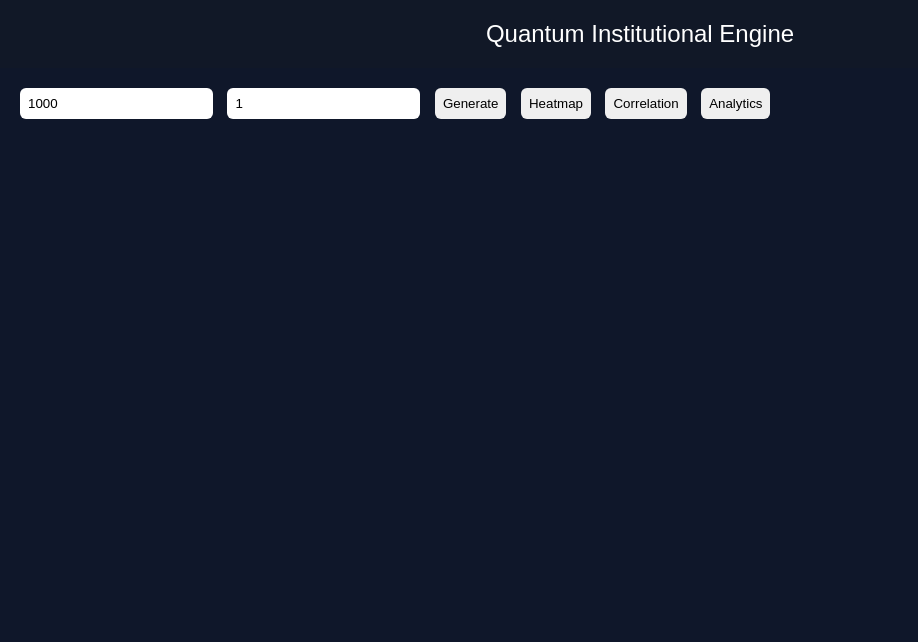
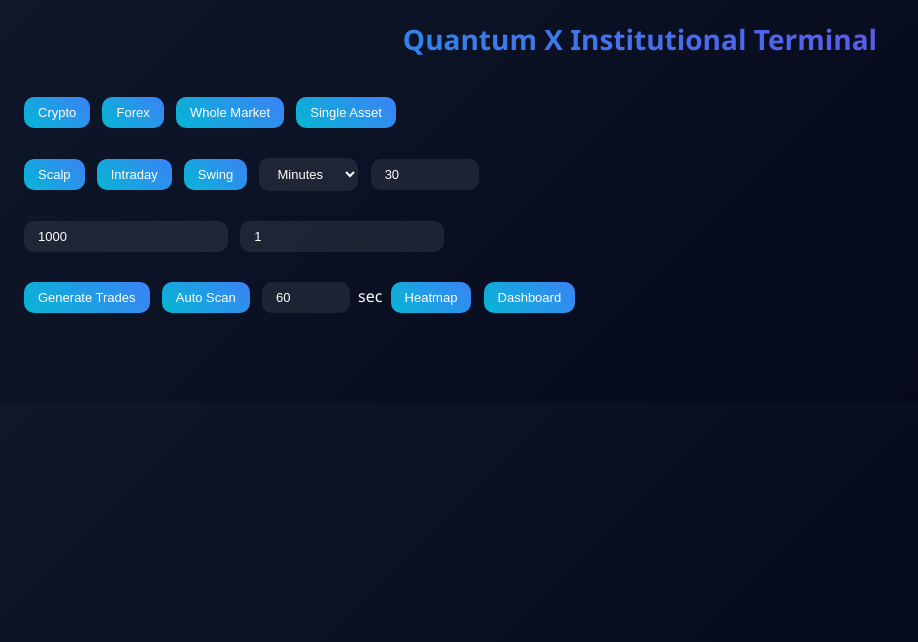
Before and after one commit to nabeelgaming858-wq/trading-bot-backend, a Flask app: page / in a window 1280 px wide. Shown: the top 642 px of the page, without its empty margins (0-918 px from the left). Run offline with Flask 3, Linux system fonts and the light colour scheme.

Commit message:
Update index.html

```diff
--- a/templates/index.html
+++ b/templates/index.html
@@ -2,31 +2,190 @@
 <html>
 <head>
 <meta name="viewport" content="width=device-width, initial-scale=1.0">
-<title>Quantum Institutional Engine</title>
+<title>Quantum X Terminal</title>
+
 <style>
-body{margin:0;font-family:Arial;background:#0f172a;color:white}
-header{padding:20px;text-align:center;font-size:24px;background:#111827}
-button,input{padding:8px;border-radius:6px;border:none;margin:5px}
-.card{background:#1e293b;padding:15px;border-radius:10px;margin:10px}
-.grid{display:grid;grid-template-columns:repeat(auto-fit,minmax(250px,1fr))}
+
+body{
+    margin:0;
+    font-family:'Segoe UI',sans-serif;
+    background: linear-gradient(135deg,#0f172a,#020617);
+    color:white;
+}
+
+header{
+    padding:20px;
+    text-align:center;
+    font-size:28px;
+    font-weight:600;
+    background: linear-gradient(90deg,#0ea5e9,#7c3aed);
+    -webkit-background-clip:text;
+    -webkit-text-fill-color:transparent;
+}
+
+.section{
+    padding:15px 20px;
+}
+
+.controls button,
+.controls select,
+.controls input{
+    padding:8px 14px;
+    border-radius:10px;
+    border:none;
+    margin:4px;
+    font-size:13px;
+}
+
+button{
+    cursor:pointer;
+    background:linear-gradient(45deg,#06b6d4,#3b82f6);
+    color:white;
+    transition:0.3s;
+}
+
+button:hover{
+    transform:scale(1.05);
+    box-shadow:0 0 15px #3b82f6;
+}
+
+select,input{
+    background:rgba(255,255,255,0.08);
+    color:white;
+}
+
+.grid{
+    display:grid;
+    grid-template-columns:repeat(auto-fit,minmax(280px,1fr));
+    gap:20px;
+    padding:20px;
+}
+
+.card{
+    background:rgba(255,255,255,0.06);
+    backdrop-filter:blur(15px);
+    border-radius:15px;
+    padding:18px;
+    border:1px solid rgba(255,255,255,0.1);
+}
+
+.heat-bull{
+    border:2px solid #10b981;
+    box-shadow:0 0 12px #10b981;
+}
+
+.heat-bear{
+    border:2px solid #ef4444;
+    box-shadow:0 0 12px #ef4444;
+}
+
+.heat-neutral{
+    border:2px solid #facc15;
+    box-shadow:0 0 12px #facc15;
+}
+
+.dashboard{
+    display:grid;
+    grid-template-columns:repeat(auto-fit,minmax(200px,1fr));
+    gap:15px;
+}
+
+.metric{
+    background:rgba(255,255,255,0.05);
+    padding:15px;
+    border-radius:12px;
+    text-align:center;
+}
+
+.badge{
+    padding:6px 12px;
+    border-radius:10px;
+    font-weight:bold;
+}
+
+.Platinum{background:#e5e4e2;color:black;}
+.Gold{background:#facc15;color:black;}
+.Silver{background:#94a3b8;color:black;}
+.Bronze{background:#b45309;color:white;}
+
 </style>
 </head>
+
 <body>
 
-<header>Quantum Institutional Engine</header>
+<header>Quantum X Institutional Terminal</header>
 
-<div style="padding:15px;">
-<input type="number" id="account" value="1000">
-<input type="number" id="risk" value="1">
-<button onclick="generate()">Generate</button>
-<button onclick="heatmap()">Heatmap</button>
-<button onclick="correlation()">Correlation</button>
-<button onclick="analytics()">Analytics</button>
+<div class="section controls">
+
+<!-- MARKET MODE -->
+<button onclick="setMarket('crypto')">Crypto</button>
+<button onclick="setMarket('forex')">Forex</button>
+<button onclick="setMarket('all')">Whole Market</button>
+
+<select id="singleAsset" style="display:none;">
+<option value="BTCUSDT">BTCUSDT</option>
+<option value="ETHUSDT">ETHUSDT</option>
+<option value="BNBUSDT">BNBUSDT</option>
+</select>
+<button onclick="enableSingle()">Single Asset</button>
+
+<br><br>
+
+<!-- TRADE STYLE -->
+<button onclick="setStyle('scalp')">Scalp</button>
+<button onclick="setStyle('intraday')">Intraday</button>
+<button onclick="setStyle('swing')">Swing</button>
+
+<select id="durationUnit">
+<option value="seconds">Seconds</option>
+<option value="minutes" selected>Minutes</option>
+<option value="hours">Hours</option>
+<option value="days">Days</option>
+</select>
+
+<input type="number" id="durationValue" value="30" style="width:80px;">
+
+<br><br>
+
+<input type="number" id="account" value="1000" placeholder="Account Balance">
+<input type="number" id="risk" value="1" step="0.1" placeholder="Risk %">
+
+<br><br>
+
+<button onclick="generate()">Generate Trades</button>
+<button onclick="toggleAuto()">Auto Scan</button>
+<input type="number" id="autoInterval" value="60" style="width:60px;"> sec
+
+<button onclick="loadHeatmap()">Heatmap</button>
+<button onclick="loadAnalytics()">Dashboard</button>
+
 </div>
 
 <div id="output" class="grid"></div>
 
+<div id="dashboard" class="section"></div>
+
 <script>
+
+let currentMarket = "crypto";
+let currentStyle = "scalp";
+let autoTimer = null;
+
+function setMarket(m){
+    currentMarket = m;
+}
+
+function setStyle(s){
+    currentStyle = s;
+
+    if(s==="scalp") document.getElementById("durationValue").value = 15;
+    if(s==="intraday") document.getElementById("durationValue").value = 240;
+    if(s==="swing") document.getElementById("durationValue").value = 1440;
+}
+
+function enableSingle(){
+    document.getElementById("singleAsset").style.display="inline-block";
+}
 
 function notify(msg){
     if(Notification.permission==="granted"){
@@ -39,21 +198,25 @@ if(Notification.permission!=="granted"){
 }
 
 async function generate(){
-    const account=document.getElementById("account").value;
-    const risk=document.getElementById("risk").value;
 
-    const res=await fetch(`/api/scan?account=${account}&risk=${risk}`);
-    const data=await res.json();
+    const account = document.getElementById("account").value;
+    const risk = document.getElementById("risk").value;
+    const duration = document.getElementById("durationValue").value;
 
-    const container=document.getElementById("output");
+    const res = await fetch(`/api/scan?account=${account}&risk=${risk}&duration=${duration}`);
+    const data = await res.json();
+
+    const container = document.getElementById("output");
     container.innerHTML="";
 
     if(data.results){
         data.results.forEach(t=>{
             notify("New Trade: "+t.asset+" "+t.direction);
+
             container.innerHTML+=`
             <div class="card">
-            ${t.asset} ${t.direction}<br>
+            <h3>${t.asset}</h3>
+            <b>${t.direction}</b><br><br>
             Entry: ${t.entry}<br>
             TP: ${t.tp}<br>
             SL: ${t.sl}<br>
@@ -61,53 +224,67 @@ async function generate(){
             </div>`;
         });
     } else {
-        container.innerHTML=data.message;
+        container.innerHTML="<div class='card'>"+data.message+"</div>";
     }
 }
 
-async function heatmap(){
-    const res=await fetch('/api/heatmap');
-    const data=await res.json();
-    const container=document.getElementById("output");
+function toggleAuto(){
+    if(autoTimer){
+        clearInterval(autoTimer);
+        autoTimer=null;
+        alert("Auto Scan Stopped");
+    }else{
+        const interval = document.getElementById("autoInterval").value * 1000;
+        autoTimer = setInterval(generate, interval);
+        alert("Auto Scan Started");
+    }
+}
+
+async function loadHeatmap(){
+
+    const res = await fetch('/api/heatmap');
+    const data = await res.json();
+
+    const container = document.getElementById("output");
     container.innerHTML="";
+
     data.heatmap.forEach(h=>{
+
+        let cls = "heat-neutral";
+        if(h.status==="BULLISH") cls="heat-bull";
+        if(h.status==="BEARISH") cls="heat-bear";
+
         container.innerHTML+=`
-        <div class="card">
-        ${h.asset} - ${h.status}
+        <div class="card ${cls}">
+        <h3>${h.asset}</h3>
+        ${h.status}
         </div>`;
     });
 }
 
-async function correlation(){
-    const res=await fetch('/api/correlation');
-    const data=await res.json();
-    const container=document.getElementById("output");
-    container.innerHTML="<div class='card'>Correlation Matrix</div>";
-    for(let a in data.matrix){
-        for(let b in data.matrix[a]){
-            container.innerHTML+=`
-            <div class="card">
-            ${a} vs ${b}: ${data.matrix[a][b]}
-            </div>`;
-        }
-    }
-}
+async function loadAnalytics(){
 
-async function analytics(){
-    const res=await fetch('/api/analytics');
-    const data=await res.json();
-    const container=document.getElementById("output");
-    container.innerHTML=`
+    const res = await fetch('/api/analytics');
+    const data = await res.json();
+
+    document.getElementById("dashboard").innerHTML = `
     <div class="card">
-    Winrate: ${data.winrate}%<br>
-    Expectancy: ${data.expectancy}<br>
-    Avg RR: ${data.avg_rr}<br>
-    Edge Score: ${data.edge_score}%<br>
-    Grade: ${data.edge_grade}
-    </div>`;
+    <h3>Performance Dashboard</h3>
+    <div class="dashboard">
+        <div class="metric">Winrate<br><b>${data.winrate}%</b></div>
+        <div class="metric">Expectancy<br><b>${data.expectancy}</b></div>
+        <div class="metric">Avg R:R<br><b>${data.avg_rr}</b></div>
+        <div class="metric">Edge Score<br><b>${data.edge_score}%</b></div>
+    </div>
+    <br>
+    <span class="badge ${data.edge_grade}">
+        ${data.edge_grade}
+    </span>
+    </div>
+    `;
 }
 
 </script>
 
 </body>
-</html>
+    </html>
```
